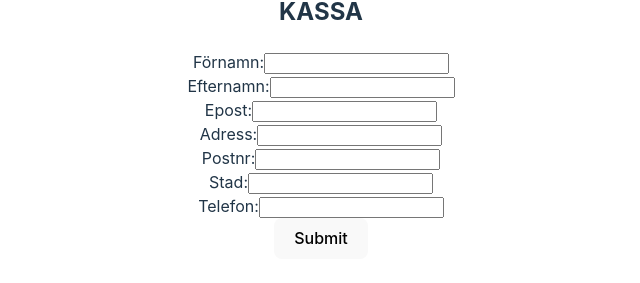
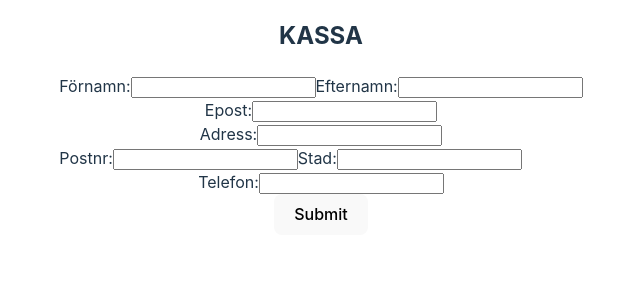
Before and after one commit to Rottweileriana/TexFusion, a React (Vite) app: page / in a window 1280 px wide. Shown: the part 439-722 px from the top of the page, without its empty margins (319-959 px from the left). Built offline with nearby package versions, Linux system fonts and the light colour scheme; no server answers.

Commit message:
Add styled components

```diff
--- a/src/components/CheckoutForm.tsx
+++ b/src/components/CheckoutForm.tsx
@@ -1,4 +1,5 @@
 import { useState } from "react";
+import styled from "styled-components";
 
 const defaultFormData = {
   firstName: "",
@@ -9,6 +10,20 @@ const defaultFormData = {
   city: "",
   phone: "",
 };
+
+//#region Styles
+const InputForm = styled.div`
+  display: flex;
+`;
+
+const NameInput = styled.div`
+  display: flex;
+`;
+
+const CityInput = styled.div`
+  display: flex;
+`;
+//#endregion
 
 export function CheckoutForm() {
   const [formData, setFormData] = useState(defaultFormData);
@@ -33,8 +48,9 @@ export function CheckoutForm() {
   return (
     <div>
       <h2>KASSA</h2>
+      <InputForm>
         <form onSubmit={onSubmit}>
-        <div>
+          <NameInput>
             <div>
               <label>
                 Förnamn:
@@ -57,11 +73,16 @@ export function CheckoutForm() {
                 />
               </label>
             </div>
-        </div>
+          </NameInput>
           <div>
             <label>
               Epost:
-            <input type="email" id="email" value={email} onChange={onChange} />
+              <input
+                type="email"
+                id="email"
+                value={email}
+                onChange={onChange}
+              />
             </label>
           </div>
           <div>
@@ -75,7 +96,7 @@ export function CheckoutForm() {
               />
             </label>
           </div>
-        <div>
+          <CityInput>
             <div>
               <label>
                 Postnr:
@@ -93,7 +114,7 @@ export function CheckoutForm() {
                 <input type="text" id="city" value={city} onChange={onChange} />
               </label>
             </div>
-        </div>
+          </CityInput>
           <div>
             <label>
               Telefon:
@@ -104,6 +125,7 @@ export function CheckoutForm() {
             <button type="submit">Submit</button>
           </div>
         </form>
+      </InputForm>
     </div>
   );
 }
--- a/src/components/CocktailComponent.tsx
+++ b/src/components/CocktailComponent.tsx
@@ -16,6 +16,7 @@ type Product = {
   quantity: number;
 };
 
+//#region Styles
 const StyledCocktail = styled.div`
   display: flex;
   width: 300px;
@@ -27,7 +28,9 @@ const StyledCocktail = styled.div`
   color: #333333;
   margin-bottom: 10px;
   text-align: left;
-  &:hover { cursor: default; }
+  &:hover {
+    cursor: default;
+  }
 `;
 
 const Image = styled.img`
@@ -47,8 +50,8 @@ const Recommended = styled.p`
   padding: 2px;
   padding-left: 19px;
   border-radius: 5px;
-  color: #7D532C;
-  background-color: #EAC898;
+  color: #7d532c;
+  background-color: #eac898;
 `;
 
 const BlancRow = styled.p`
@@ -75,7 +78,7 @@ const CounterContainer = styled.div`
   margin-top: 5px;
   border: 0px solid #808080;
   border-radius: 5px;
-  background-color: #D3D3D3;
+  background-color: #d3d3d3;
 `;
 
 const CounterButton = styled.button`
@@ -102,28 +105,31 @@ const ResultField = styled.input`
   color: #333333;
   font-size: 15px;
   outline: none;
-  &:hover { cursor: default; }
+  &:hover {
+    cursor: default;
+  }
 `;
+//#endregion
 
 const Cocktail: React.FC<Cocktail> = ({
   idDrink,
   strDrinkThumb,
   strDrink,
-  recommended
+  recommended,
 }) => {
   const { cart, addToCart, removeFromCart } = useContext(CartContext)!;
   const cocktailPrice = 180;
   const MAX_LENGTH = 19;
   let formattedCocktailName = strDrink;
 
-  const productInCart = cart.find(product => product._id === idDrink);
+  const productInCart = cart.find((product) => product._id === idDrink);
 
   // Hämta quantity från den aktuella produkten, om den finns i varukorgen
   const quantity = productInCart ? productInCart.quantity : 0;
 
   if (formattedCocktailName.length > MAX_LENGTH) {
     formattedCocktailName =
-    formattedCocktailName.substring(0, MAX_LENGTH) + "...";
+      formattedCocktailName.substring(0, MAX_LENGTH) + "...";
   }
 
   const handleIncrement = () => {
@@ -133,7 +139,7 @@ const Cocktail: React.FC<Cocktail> = ({
       imageUrl: strDrinkThumb,
       title: strDrink,
       price: cocktailPrice,
-      quantity: 1
+      quantity: 1,
     };
     // Anropa addToCart-metoden med det nya produktobjektet
     addToCart(product);
@@ -149,7 +155,11 @@ const Cocktail: React.FC<Cocktail> = ({
       <Image src={strDrinkThumb} alt={strDrink} />
       <div>
         <Title>{formattedCocktailName}</Title>
-        {recommended ? <Recommended>{recommended}</Recommended> : <BlancRow>{'\u00A0'}</BlancRow>}
+        {recommended ? (
+          <Recommended>{recommended}</Recommended>
+        ) : (
+          <BlancRow>{"\u00A0"}</BlancRow>
+        )}
         <PriceAndAddContainer>
           <Price>{cocktailPrice} kr</Price>
           <CounterContainer>
```
Lines whose indentation alone changed are shown as unchanged.
